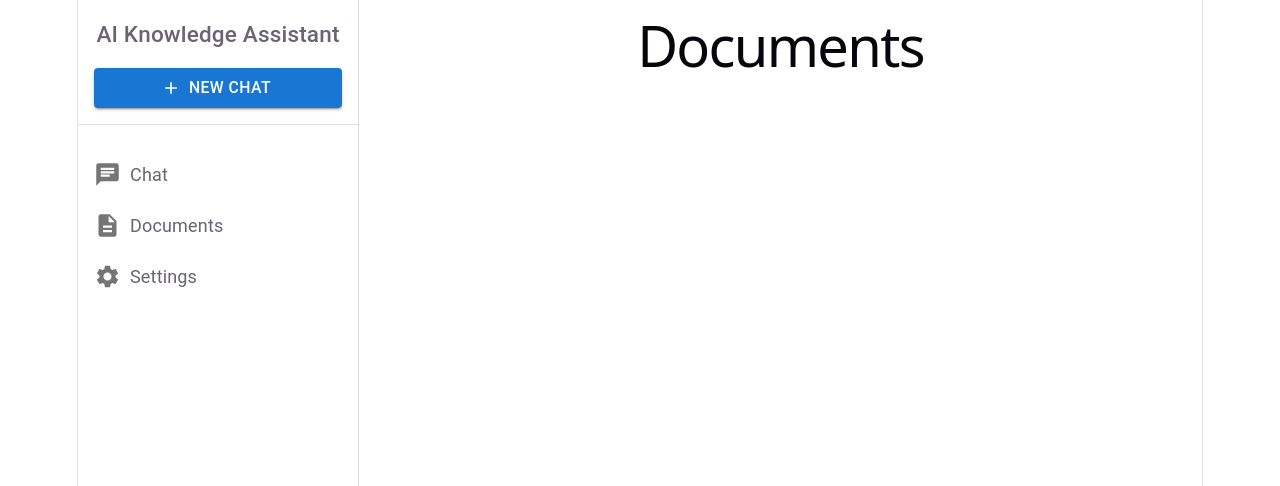
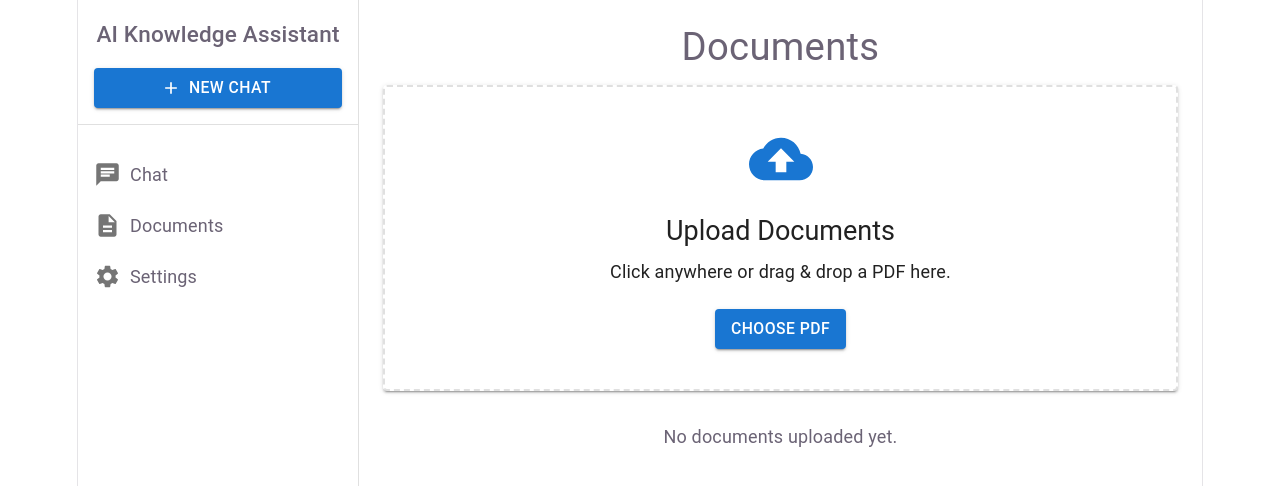
Before and after one commit to aman87263/SemanticSearch_v1, a React (Vite) app in the folder frontend/: page /documents in a window 1280 px wide. Shown: the top 486 px of the page. Built offline with nearby package versions, Linux system fonts and the light colour scheme.

Commit message:
feat: implement document upload and display functionality with DocumentTable and UploadZone components

```diff
--- a/frontend/src/components/document/DocumentRow.tsx
+++ b/frontend/src/components/document/DocumentRow.tsx
@@ -0,0 +1,54 @@
+import {
+    IconButton,
+    TableCell,
+    TableRow,
+} from "@mui/material";
+
+import DeleteIcon from "@mui/icons-material/Delete";
+
+import type { Document } from "../../types/document";
+import { useDocuments } from "../../hooks/useDocuments";
+
+interface DocumentRowProps {
+    document: Document;
+}
+
+export default function DocumentRow({
+    document,
+}: DocumentRowProps) {
+
+    const { deleteDocument } = useDocuments();
+
+    return (
+        <TableRow hover>
+            <TableCell>
+                {document.name}
+            </TableCell>
+
+            <TableCell>
+                {document.status}
+            </TableCell>
+
+            <TableCell align="right">
+                {(document.size / 1024).toFixed(1)} KB
+            </TableCell>
+
+            <TableCell align="right">
+                {document.chunkCount ?? "-"}
+            </TableCell>
+
+            <TableCell>
+                {document.uploadedAt.toLocaleTimeString()}
+            </TableCell>
+
+            <TableCell align="center">
+                <IconButton
+                    color="error"
+                    onClick={() => deleteDocument(document.id)}
+                >
+                    <DeleteIcon />
+                </IconButton>
+            </TableCell>
+        </TableRow>
+    );
+}
--- a/frontend/src/components/document/DocumentTable.tsx
+++ b/frontend/src/components/document/DocumentTable.tsx
@@ -0,0 +1,56 @@
+import {
+    Paper,
+    Table,
+    TableBody,
+    TableCell,
+    TableContainer,
+    TableHead,
+    TableRow,
+    Typography,
+} from "@mui/material";
+
+import { useDocuments } from "../../hooks/useDocuments";
+import DocumentRow from "./DocumentRow";
+
+
+export default function DocumentTable() {
+    const { documents } = useDocuments();
+
+    if (documents.length === 0) {
+        return (
+            <Typography
+                variant="body1"
+                color="text.secondary"
+                sx={{ mt: 4, textAlign: "center" }}
+            >
+                No documents uploaded yet.
+            </Typography>
+        );
+    }
+
+    return (
+        <TableContainer component={Paper} sx={{ mt: 4 }}>
+            <Table>
+                <TableHead>
+                    <TableRow>
+                        <TableCell>Name</TableCell>
+                        <TableCell>Status</TableCell>
+                        <TableCell align="right">Size</TableCell>
+                        <TableCell align="right">Chunks</TableCell>
+                        <TableCell>Uploaded</TableCell>
+                        <TableCell align="center">Actions</TableCell>
+                    </TableRow>
+                </TableHead>
+
+                <TableBody>
+                    {documents.map(document => (
+                        <DocumentRow
+                            key={document.id}
+                            document={document}
+                        />
+                    ))}
+                </TableBody>
+            </Table>
+        </TableContainer>
+    );
+}
--- a/frontend/src/components/document/UploadZone.tsx
+++ b/frontend/src/components/document/UploadZone.tsx
@@ -0,0 +1,94 @@
+import { useRef } from "react";
+
+import CloudUploadIcon from "@mui/icons-material/CloudUpload";
+import {
+    Button,
+    Paper,
+    Typography
+} from "@mui/material";
+
+import { useDocuments } from "../../hooks/useDocuments";
+export const SUPPORTED_FILE_TYPES = [
+    "application/pdf",
+];
+
+export default function UploadZone() {
+    const { uploadDocument } = useDocuments();
+
+    const fileInputRef = useRef<HTMLInputElement>(null);
+
+    async function handleFileSelect(
+        event: React.ChangeEvent<HTMLInputElement>
+    ) {
+        const file = event.target.files?.[0];
+
+        if (!file) {
+            return;
+        }
+
+        if (!SUPPORTED_FILE_TYPES.includes(file.type)) {
+            alert("Only PDF files are supported.");
+            return;
+        }
+
+        await uploadDocument(file);
+
+        // Allow selecting the same file again
+        event.target.value = "";
+    }
+
+    return (
+        <Paper
+            elevation={2}
+            sx={{
+                p: 5,
+                textAlign: "center",
+                border: "2px dashed",
+                borderColor: "divider",
+                cursor: "pointer",
+                "&:hover": {
+                    borderColor: "primary.main",
+                },
+            }}
+            onClick={() => fileInputRef.current?.click()}
+        >
+            <input
+                ref={fileInputRef}
+                type="file"
+                accept=".pdf"
+                hidden
+                onChange={handleFileSelect}
+            />
+
+            <CloudUploadIcon
+                sx={{
+                    fontSize: 64,
+                    color: "primary.main",
+                    mb: 2,
+                }}
+            />
+
+            <Typography variant="h5" gutterBottom>
+                Upload Documents
+            </Typography>
+
+            <Typography
+                variant="body1"
+                color="text.secondary"
+                sx={{ mb: 3 }}
+            >
+                Click anywhere or drag & drop a PDF here.
+            </Typography>
+
+            <Button
+                variant="contained"
+                onClick={(e) => {
+                    e.stopPropagation();
+                    fileInputRef.current?.click();
+                }}
+            >
+                Choose PDF
+            </Button>
+        </Paper>
+    );
+}
--- a/frontend/src/hooks/useDocuments.ts
+++ b/frontend/src/hooks/useDocuments.ts
@@ -0,0 +1,14 @@
+import { useContext } from "react";
+import { DocumentContext } from "../context/DocumentContext";
+
+export function useDocuments() {
+    const context = useContext(DocumentContext);
+
+    if (!context) {
+        throw new Error(
+            "useDocuments must be used inside DocumentProvider"
+        );
+    }
+
+    return context;
+}
--- a/frontend/src/pages/Documents/DocumentsPage.tsx
+++ b/frontend/src/pages/Documents/DocumentsPage.tsx
@@ -1,3 +1,20 @@
+import { Box, Typography } from "@mui/material";
+
+import UploadZone from "../../components/document/UploadZone";
+import DocumentTable from "../../components/document/DocumentTable";
+
 export default function DocumentsPage() {
-    return <h1>Documents</h1>;
+    return (
+        <Box sx={{ p: 3 }}>
+            <Typography variant="h4" gutterBottom>
+                Documents
+            </Typography>
+
+            <UploadZone />
+
+            <Box sx={{ mt: 4 }}>
+                <DocumentTable />
+            </Box>
+        </Box>
+    );
 }
```
